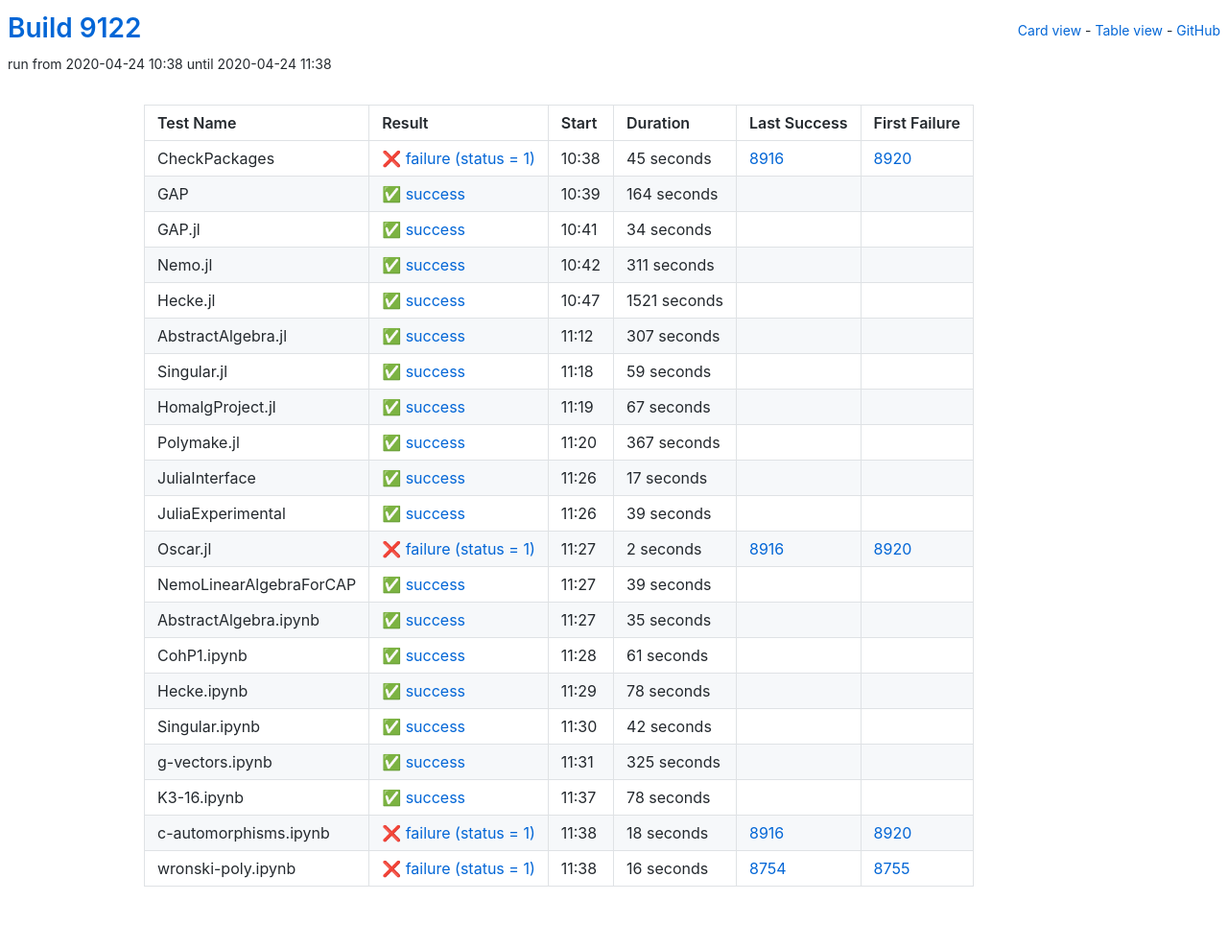
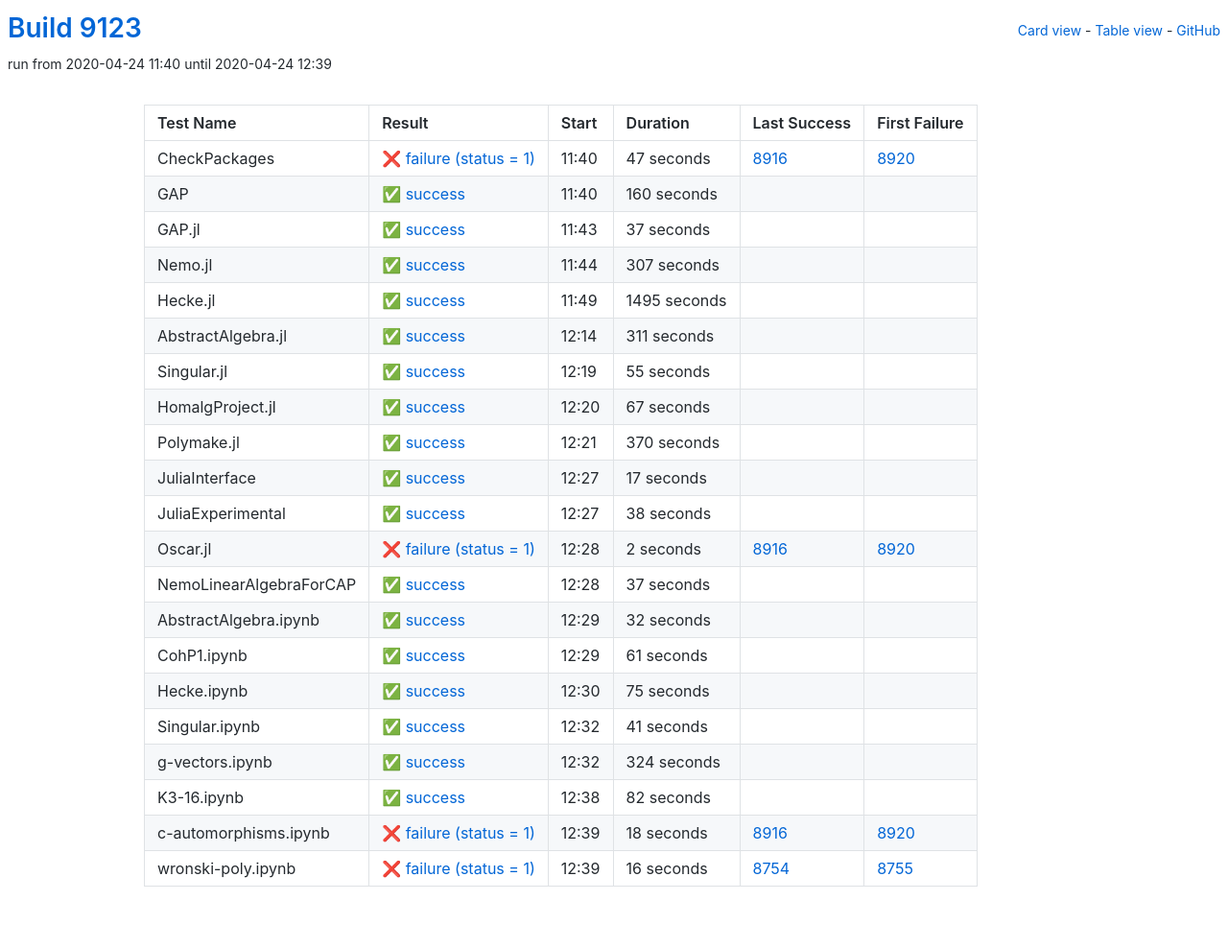
Before and after one commit to oscar-system/oscar-ci-status, a Jekyll site: the page built from table.html, in a window 1280 px wide. Shown: the whole page at 96% size. Built offline with Jekyll 4.4.1, drawn with Linux system fonts in a browser that asks for light colours.

Commit message:
Build 9123

```diff
--- a/_data/ci.yml
+++ b/_data/ci.yml
@@ -1,38 +1,60 @@
-build: 9122
-build_url: https://oscarci.mathematik.uni-kl.de/job/oscar/9122/
+build: 9123
+build_url: https://oscarci.mathematik.uni-kl.de/job/oscar/9123/
 job: oscar
 tests:
-- duration: 45
+- duration: 47
   exitcode: 1
   first_failure: 8920
   first_failure_url: https://oscarci.mathematik.uni-kl.de/job/oscar/8920/
   last_success: 8916
   last_success_url: https://oscarci.mathematik.uni-kl.de/job/oscar/8916/
-  log: https://oscarci.mathematik.uni-kl.de/job/oscar/9122/artifact/logs/build-9122/CheckPackages.log
+  log: https://oscarci.mathematik.uni-kl.de/job/oscar/9123/artifact/logs/build-9123/CheckPackages.log
   name: CheckPackages
-  start: 2020-04-24 10:38
+  start: 2020-04-24 11:40
   status: failure
   success: false
-- duration: 164
+- duration: 160
   exitcode: 0
   first_failure: false
   first_failure_url: null
   last_success: false
   last_success_url: null
-  log: https://oscarci.mathematik.uni-kl.de/job/oscar/9122/artifact/logs/build-9122/GAP.log
+  log: https://oscarci.mathematik.uni-kl.de/job/oscar/9123/artifact/logs/build-9123/GAP.log
   name: GAP
-  start: 2020-04-24 10:39
+  start: 2020-04-24 11:40
   status: success
   success: true
-- duration: 34
+- duration: 37
   exitcode: 0
   first_failure: false
   first_failure_url: null
   last_success: false
   last_success_url: null
-  log: https://oscarci.mathematik.uni-kl.de/job/oscar/9122/artifact/logs/build-9122/GAP.jl.log
+  log: https://oscarci.mathematik.uni-kl.de/job/oscar/9123/artifact/logs/build-9123/GAP.jl.log
   name: GAP.jl
-  start: 2020-04-24 10:41
+  start: 2020-04-24 11:43
+  status: success
+  success: true
+- duration: 307
+  exitcode: 0
+  first_failure: false
+  first_failure_url: null
+  last_success: false
+  last_success_url: null
+  log: https://oscarci.mathematik.uni-kl.de/job/oscar/9123/artifact/logs/build-9123/Nemo.jl.log
+  name: Nemo.jl
+  start: 2020-04-24 11:44
+  status: success
+  success: true
+- duration: 1495
+  exitcode: 0
+  first_failure: false
+  first_failure_url: null
+  last_success: false
+  last_success_url: null
+  log: https://oscarci.mathematik.uni-kl.de/job/oscar/9123/artifact/logs/build-9123/Hecke.jl.log
+  name: Hecke.jl
+  start: 2020-04-24 11:49
   status: success
   success: true
 - duration: 311
@@ -41,42 +63,20 @@
   first_failure_url: null
   last_success: false
   last_success_url: null
-  log: https://oscarci.mathematik.uni-kl.de/job/oscar/9122/artifact/logs/build-9122/Nemo.jl.log
-  name: Nemo.jl
-  start: 2020-04-24 10:42
+  log: https://oscarci.mathematik.uni-kl.de/job/oscar/9123/artifact/logs/build-9123/AbstractAlgebra.jl.log
+  name: AbstractAlgebra.jl
+  start: 2020-04-24 12:14
   status: success
   success: true
-- duration: 1521
+- duration: 55
   exitcode: 0
   first_failure: false
   first_failure_url: null
   last_success: false
   last_success_url: null
-  log: https://oscarci.mathematik.uni-kl.de/job/oscar/9122/artifact/logs/build-9122/Hecke.jl.log
-  name: Hecke.jl
-  start: 2020-04-24 10:47
-  status: success
-  success: true
-- duration: 307
-  exitcode: 0
-  first_failure: false
-  first_failure_url: null
-  last_success: false
-  last_success_url: null
-  log: https://oscarci.mathematik.uni-kl.de/job/oscar/9122/artifact/logs/build-9122/AbstractAlgebra.jl.log
-  name: AbstractAlgebra.jl
-  start: 2020-04-24 11:12
-  status: success
-  success: true
-- duration: 59
-  exitcode: 0
-  first_failure: false
-  first_failure_url: null
-  last_success: false
-  last_success_url: null
-  log: https://oscarci.mathematik.uni-kl.de/job/oscar/9122/artifact/logs/build-9122/Singular.jl.log
+  log: https://oscarci.mathematik.uni-kl.de/job/oscar/9123/artifact/logs/build-9123/Singular.jl.log
   name: Singular.jl
-  start: 2020-04-24 11:18
+  start: 2020-04-24 12:19
   status: success
   success: true
 - duration: 67
@@ -85,20 +85,20 @@
   first_failure_url: null
   last_success: false
   last_success_url: null
-  log: https://oscarci.mathematik.uni-kl.de/job/oscar/9122/artifact/logs/build-9122/HomalgProject.jl.log
+  log: https://oscarci.mathematik.uni-kl.de/job/oscar/9123/artifact/logs/build-9123/HomalgProject.jl.log
   name: HomalgProject.jl
-  start: 2020-04-24 11:19
+  start: 2020-04-24 12:20
   status: success
   success: true
-- duration: 367
+- duration: 370
   exitcode: 0
   first_failure: false
   first_failure_url: null
   last_success: false
   last_success_url: null
-  log: https://oscarci.mathematik.uni-kl.de/job/oscar/9122/artifact/logs/build-9122/Polymake.jl.log
+  log: https://oscarci.mathematik.uni-kl.de/job/oscar/9123/artifact/logs/build-9123/Polymake.jl.log
   name: Polymake.jl
-  start: 2020-04-24 11:20
+  start: 2020-04-24 12:21
   status: success
   success: true
 - duration: 17
@@ -107,20 +107,20 @@
   first_failure_url: null
   last_success: false
   last_success_url: null
-  log: https://oscarci.mathematik.uni-kl.de/job/oscar/9122/artifact/logs/build-9122/JuliaInterface.log
+  log: https://oscarci.mathematik.uni-kl.de/job/oscar/9123/artifact/logs/build-9123/JuliaInterface.log
   name: JuliaInterface
-  start: 2020-04-24 11:26
+  start: 2020-04-24 12:27
   status: success
   success: true
-- duration: 39
+- duration: 38
   exitcode: 0
   first_failure: false
   first_failure_url: null
   last_success: false
   last_success_url: null
-  log: https://oscarci.mathematik.uni-kl.de/job/oscar/9122/artifact/logs/build-9122/JuliaExperimental.log
+  log: https://oscarci.mathematik.uni-kl.de/job/oscar/9123/artifact/logs/build-9123/JuliaExperimental.log
   name: JuliaExperimental
-  start: 2020-04-24 11:26
+  start: 2020-04-24 12:27
   status: success
   success: true
 - duration: 2
@@ -129,31 +129,31 @@
   first_failure_url: https://oscarci.mathematik.uni-kl.de/job/oscar/8920/
   last_success: 8916
   last_success_url: https://oscarci.mathematik.uni-kl.de/job/oscar/8916/
-  log: https://oscarci.mathematik.uni-kl.de/job/oscar/9122/artifact/logs/build-9122/Oscar.jl.log
+  log: https://oscarci.mathematik.uni-kl.de/job/oscar/9123/artifact/logs/build-9123/Oscar.jl.log
   name: Oscar.jl
-  start: 2020-04-24 11:27
+  start: 2020-04-24 12:28
   status: failure
   success: false
-- duration: 39
+- duration: 37
   exitcode: 0
   first_failure: false
   first_failure_url: null
   last_success: false
   last_success_url: null
-  log: https://oscarci.mathematik.uni-kl.de/job/oscar/9122/artifact/logs/build-9122/NemoLinearAlgebraForCAP.log
+  log: https://oscarci.mathematik.uni-kl.de/job/oscar/9123/artifact/logs/build-9123/NemoLinearAlgebraForCAP.log
   name: NemoLinearAlgebraForCAP
-  start: 2020-04-24 11:27
+  start: 2020-04-24 12:28
   status: success
   success: true
-- duration: 35
+- duration: 32
   exitcode: 0
   first_failure: false
   first_failure_url: null
   last_success: false
   last_success_url: null
-  log: https://oscarci.mathematik.uni-kl.de/job/oscar/9122/artifact/logs/build-9122/AbstractAlgebra.ipynb.log
+  log: https://oscarci.mathematik.uni-kl.de/job/oscar/9123/artifact/logs/build-9123/AbstractAlgebra.ipynb.log
   name: AbstractAlgebra.ipynb
-  start: 2020-04-24 11:27
+  start: 2020-04-24 12:29
   status: success
   success: true
 - duration: 61
@@ -162,53 +162,53 @@
   first_failure_url: null
   last_success: false
   last_success_url: null
-  log: https://oscarci.mathematik.uni-kl.de/job/oscar/9122/artifact/logs/build-9122/CohP1.ipynb.log
+  log: https://oscarci.mathematik.uni-kl.de/job/oscar/9123/artifact/logs/build-9123/CohP1.ipynb.log
   name: CohP1.ipynb
-  start: 2020-04-24 11:28
+  start: 2020-04-24 12:29
   status: success
   success: true
-- duration: 78
+- duration: 75
   exitcode: 0
   first_failure: false
   first_failure_url: null
   last_success: false
   last_success_url: null
-  log: https://oscarci.mathematik.uni-kl.de/job/oscar/9122/artifact/logs/build-9122/Hecke.ipynb.log
+  log: https://oscarci.mathematik.uni-kl.de/job/oscar/9123/artifact/logs/build-9123/Hecke.ipynb.log
   name: Hecke.ipynb
-  start: 2020-04-24 11:29
+  start: 2020-04-24 12:30
   status: success
   success: true
-- duration: 42
+- duration: 41
   exitcode: 0
   first_failure: false
   first_failure_url: null
   last_success: false
   last_success_url: null
-  log: https://oscarci.mathematik.uni-kl.de/job/oscar/9122/artifact/logs/build-9122/Singular.ipynb.log
+  log: https://oscarci.mathematik.uni-kl.de/job/oscar/9123/artifact/logs/build-9123/Singular.ipynb.log
   name: Singular.ipynb
-  start: 2020-04-24 11:30
+  start: 2020-04-24 12:32
   status: success
   success: true
-- duration: 325
+- duration: 324
   exitcode: 0
   first_failure: false
   first_failure_url: null
   last_success: false
   last_success_url: null
-  log: https://oscarci.mathematik.uni-kl.de/job/oscar/9122/artifact/logs/build-9122/g-vectors.ipynb.log
+  log: https://oscarci.mathematik.uni-kl.de/job/oscar/9123/artifact/logs/build-9123/g-vectors.ipynb.log
   name: g-vectors.ipynb
-  start: 2020-04-24 11:31
+  start: 2020-04-24 12:32
   status: success
   success: true
-- duration: 78
+- duration: 82
   exitcode: 0
   first_failure: false
   first_failure_url: null
   last_success: false
   last_success_url: null
-  log: https://oscarci.mathematik.uni-kl.de/job/oscar/9122/artifact/logs/build-9122/K3-16.ipynb.log
+  log: https://oscarci.mathematik.uni-kl.de/job/oscar/9123/artifact/logs/build-9123/K3-16.ipynb.log
   name: K3-16.ipynb
-  start: 2020-04-24 11:37
+  start: 2020-04-24 12:38
   status: success
   success: true
 - duration: 18
@@ -217,9 +217,9 @@
   first_failure_url: https://oscarci.mathematik.uni-kl.de/job/oscar/8920/
   last_success: 8916
   last_success_url: https://oscarci.mathematik.uni-kl.de/job/oscar/8916/
-  log: https://oscarci.mathematik.uni-kl.de/job/oscar/9122/artifact/logs/build-9122/c-automorphisms.ipynb.log
+  log: https://oscarci.mathematik.uni-kl.de/job/oscar/9123/artifact/logs/build-9123/c-automorphisms.ipynb.log
   name: c-automorphisms.ipynb
-  start: 2020-04-24 11:38
+  start: 2020-04-24 12:39
   status: failure
   success: false
 - duration: 16
@@ -228,8 +228,8 @@
   first_failure_url: https://oscarci.mathematik.uni-kl.de/job/oscar/8755/
   last_success: 8754
   last_success_url: https://oscarci.mathematik.uni-kl.de/job/oscar/8754/
-  log: https://oscarci.mathematik.uni-kl.de/job/oscar/9122/artifact/logs/build-9122/wronski-poly.ipynb.log
+  log: https://oscarci.mathematik.uni-kl.de/job/oscar/9123/artifact/logs/build-9123/wronski-poly.ipynb.log
   name: wronski-poly.ipynb
-  start: 2020-04-24 11:38
+  start: 2020-04-24 12:39
   status: failure
   success: false
```
Also changed, not shown: README.md.
